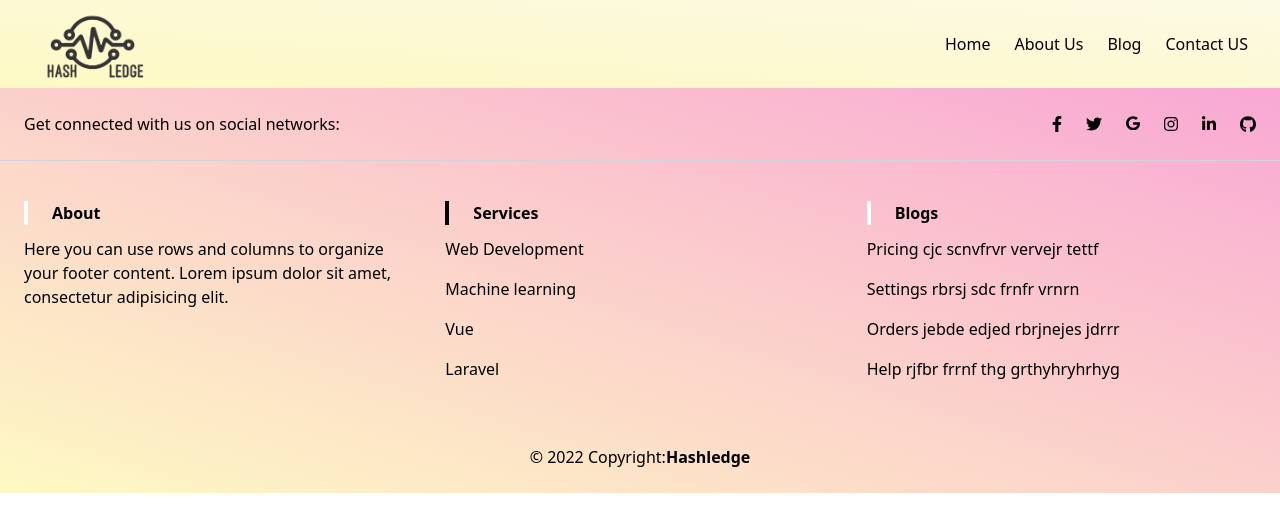
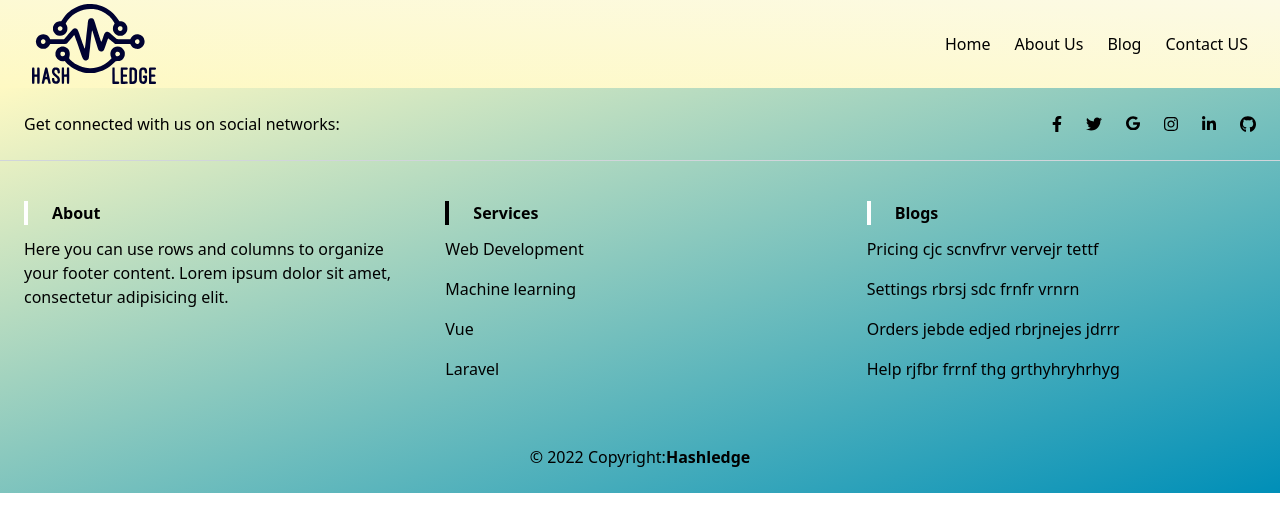
Before and after one commit to IbraheemNaveed/Newwebapphashledge, a React (Create React App) app: page /footer in a window 1280 px wide. Shown: the top 532 px of the page. Built offline with nearby package versions, Linux system fonts and the light colour scheme.

Commit message:
blog updates32

```diff
--- a/src/App.js
+++ b/src/App.js
@@ -5,7 +5,7 @@ import Aboutus from './components/Aboutus';
 import Blogmain from './components/BlogMain'
 import Footer from './components/footer';
 import Mainpage1 from './components/Mainpage';
-import Webdev from './components/services/Webdev';
+import Webdev from './components/services/Webde';
 import MachineL from './components/services/MachineL';
 import Blockcahim from './components/services/Blockcahim';
 import Blog1 from './components/Blogs/Blog1';
--- a/src/components/Aboutus.js
+++ b/src/components/Aboutus.js
@@ -5,7 +5,7 @@ import svgimg from '../assests/imgg.svg'
 import Ai from '../assests/ai.jpg'
 import p1 from '../assests/NewAssets/P1.png'
 import Whatwedo from '../assests/NewAssets/whatwe.png'
-import Webdev from './services/Webdev'
+import Webdev from './services/Webde'
 import P2 from '../assests/NewAssets/P2.png'
 import Gettoknowus from '../assests/NewAssets/gettoknowus.png'
 import { Link } from 'react-router-dom';
--- a/src/components/Headernavb.js
+++ b/src/components/Headernavb.js
@@ -5,20 +5,21 @@ import Aboutus2 from "./Aboutus";
 import { Link } from "react-router-dom";
 import { Outlet } from 'react-router-dom';
 import LogoSvg from '../assests/NewAssets/LOGO_2.svg'
-import Logo from '../assests/NewAssets/Logo.png'
+import Logo from '../assests/logo.svg'
+
 function Headernavb() {
  const [navbar, setNavbar] = useState(false);
 return (
 
 
  <>
-     <nav  className="w-full  bg-transparent shadow bg-gradient-to-tr  from-yellow-100 to bg-pink-300">
+     <nav  className="w-full  bg-transparent shadow bg-gradient-to-tr  from-yellow-100 to bg-[#008FB8]">
             <div className="justify-between  px-4 mx-auto lg:max-w-7xl md:items-center md:flex md:px-8">
                 <div>
                     <div className="flex items-center justify-between py-3 md:py-1 md:block">
                         <Link to="/">
                         <div className='flex'>
-                        <img className='w-auto h-12 md:h-20 fill-red-500 ' src={Logo} />
+                        <img className='w-auto h-12 md:h-20   ' src={Logo} />
                             {/* <h2 className="text-2xl font-bold">Hashledge</h2> */}
                         </div>
                         </Link>
--- a/src/components/Mainpage.js
+++ b/src/components/Mainpage.js
@@ -7,11 +7,12 @@ import Footer from './footer';
 import Headernavb from './Headernavb';
 import Bgwhiteboard from '../assests/bgpink.png';
 import Bgscreen from '../assests/bg26.png'
+import Bgsvg from '../assests/NewAssets/Bgsvg.svg'
 export default function Mainpage() {
   return (
     <div>
 
-      <div className='   bg-no-repeat bg-cover sm:h-[100vh] sm:w-[100wh]  h-full w-full bg-gradient-to-tr from-yellow-100 to bg-pink-300  '  style={{ backgroundImage:`url(${Bgwhiteboard})`, }} >
+      <div className='   bg-no-repeat bg-cover sm:h-[100vh] sm:w-[100wh]  h-full w-full bg-gradient-to-tr from-[#008FB8] to-[#75808d]  '  style={{ backgroundImage:`url(${Bgsvg})`, }} >
 
    <Header1/>
    </div>
--- a/src/components/footer.js
+++ b/src/components/footer.js
@@ -4,7 +4,7 @@ import { NavLink } from "react-router-dom";
 function footer() {
   return (
     <div>
-        <footer class="text-center lg:text-left bg-gradient-to-tr from-yellow-100 to bg-pink-300 text-black ">
+        <footer class="text-center lg:text-left bg-gradient-to-br  from-yellow-100 to bg-[#008FB8] text-black ">
   <div class="flex justify-center items-center lg:justify-between p-6 border-b border-gray-300">
     <div class="mr-12 hidden lg:block">
       <span>Get connected with us on social networks:</span>
--- a/src/index.css
+++ b/src/index.css
@@ -1,9 +1,3 @@
 @tailwind base;
 @tailwind components;
 @tailwind utilities;
-
-@import url("https://fonts.googleapis.com/css?family=Rancho&effect=shadow-multiple");
-
-@font-face {
-font-family:"shadow-multiple"
-}
```
Also changed, not shown: src/assests/NewAssets/Bgsvg.svg (added), src/assests/logo.svg (added), src/components/services/Webde.js (line endings or trailing spaces).
